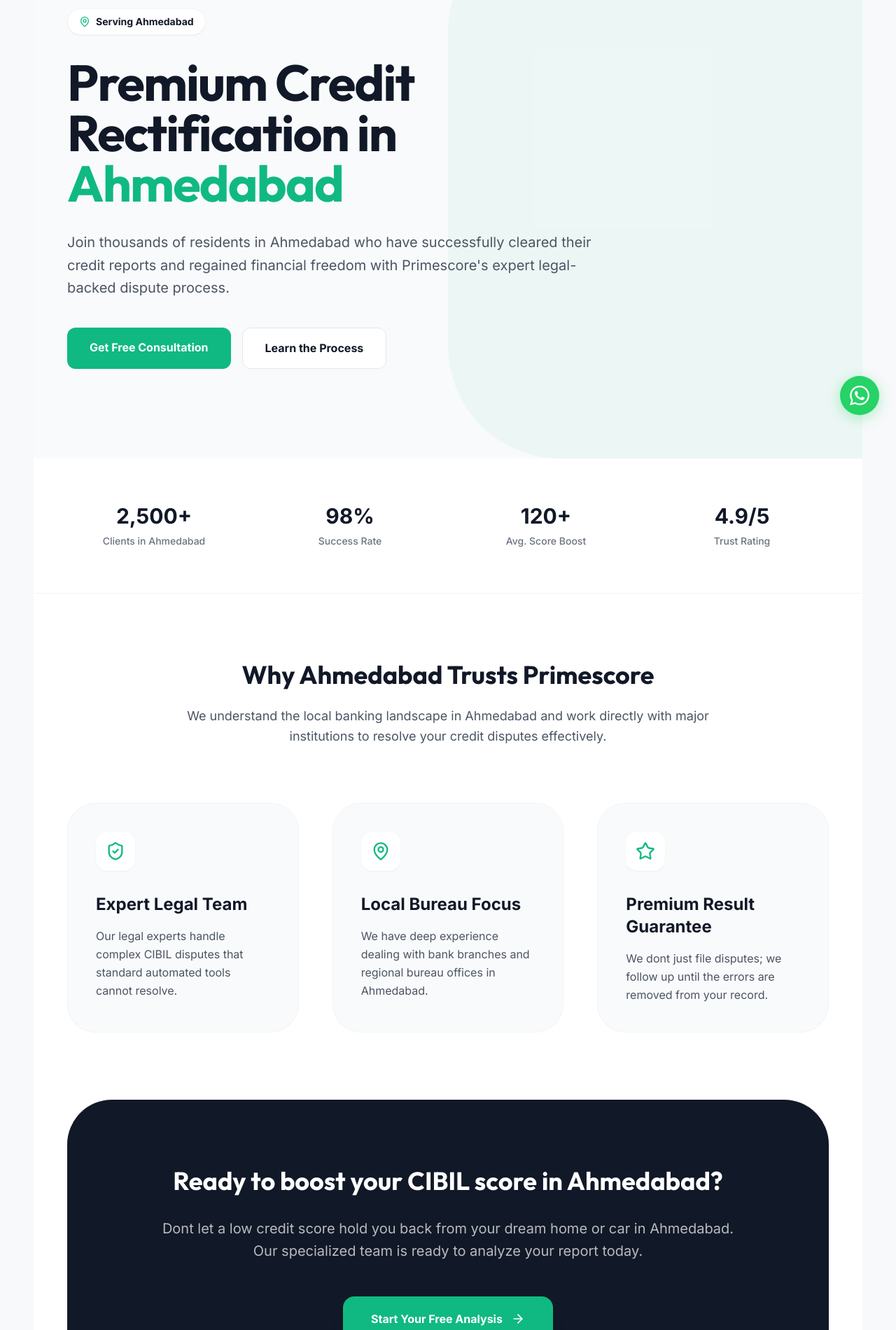
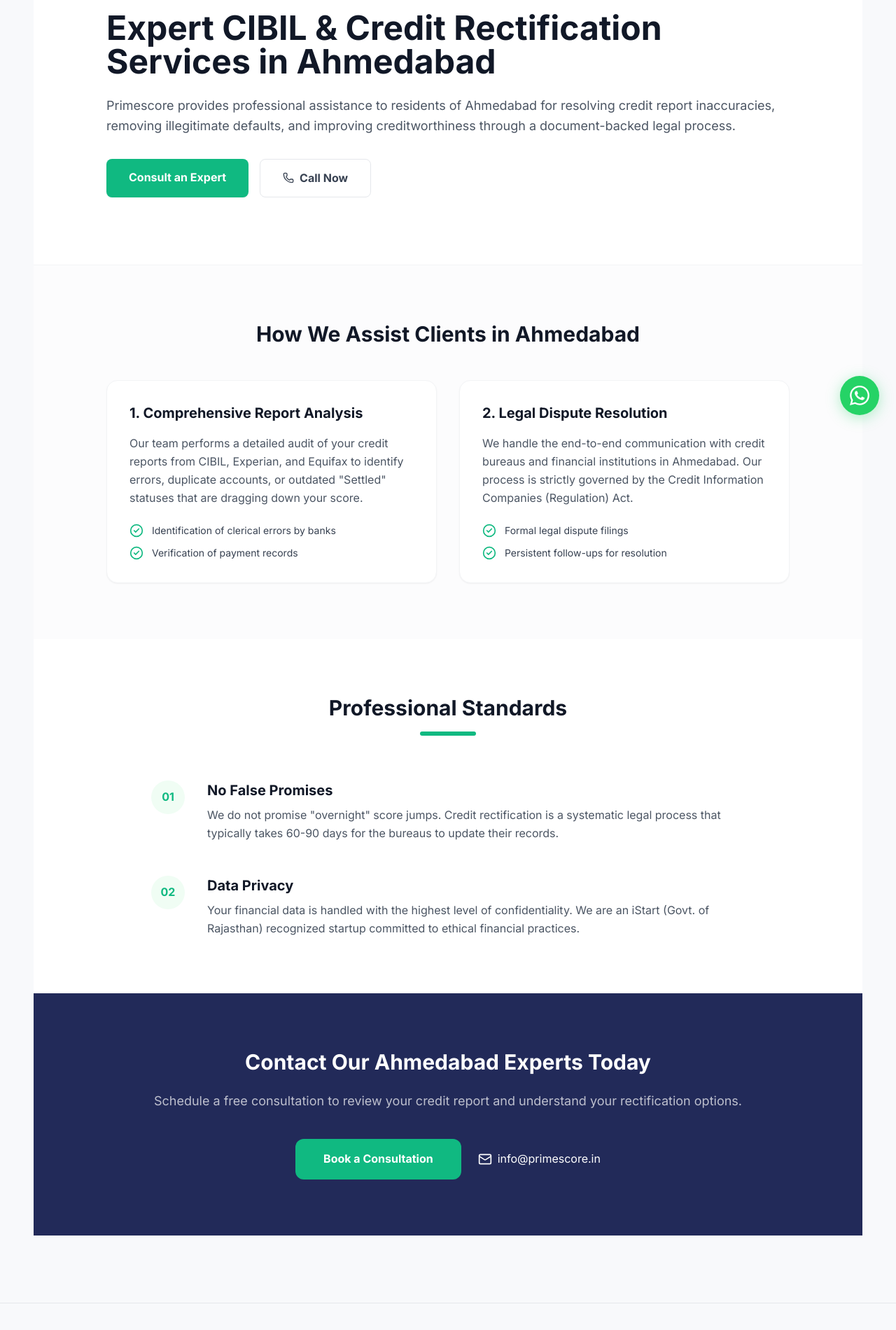
Before and after one commit to ReachOutToHardik/primescoredasboard, a React (Vite) app: page /services/credit-rectification/ahmedabad in a window 1280 px wide. Shown: the part 183-2083 px from the top of the page at 70% size. Built offline with nearby package versions, Linux system fonts and the light colour scheme.

Commit message:
style: simplify city pages to official corporate look

```diff
--- a/src/pages/CityService.tsx
+++ b/src/pages/CityService.tsx
@@ -1,137 +1,134 @@
 
 import { useParams, Link } from 'react-router-dom';
-import { MapPin, ShieldCheck, Star, ArrowRight, CheckCircle2 } from 'lucide-react';
+import { MapPin, CheckCircle2, ArrowRight, Phone, Mail } from 'lucide-react';
 
 export default function CityService() {
   const { city } = useParams();
   const cityName = city ? city.charAt(0).toUpperCase() + city.slice(1).replace(/-/g, ' ') : '';
 
   return (
-    <div className="bg-white">
-      {/* Hero Section */}
-      <section className="relative py-20 lg:py-32 overflow-hidden bg-gray-50">
-        <div className="absolute top-0 right-0 w-1/2 h-full bg-[#10b981]/5 rounded-l-[10rem] -z-0" />
-        <div className="mx-auto max-w-[1440px] px-4 sm:px-6 lg:px-12 relative z-10">
-          <div className="max-w-3xl">
-            <div className="inline-flex items-center gap-2 px-4 py-2 rounded-full bg-white border border-gray-100 shadow-sm mb-8">
-              <MapPin className="h-4 w-4 text-[#10b981]" />
-              <span className="text-sm font-bold text-gray-900">Serving {cityName}</span>
+    <div className="bg-white min-h-screen">
+      {/* Official Header Section */}
+      <section className="py-16 lg:py-24 border-b border-gray-100">
+        <div className="mx-auto max-w-5xl px-4 sm:px-6">
+          <div className="flex flex-col md:flex-row items-center gap-12">
+            <div className="flex-1">
+              <div className="flex items-center gap-2 text-[#10b981] font-bold text-sm uppercase tracking-wider mb-4">
+                <MapPin className="h-4 w-4" />
+                <span>Authorized Service in {cityName}</span>
               </div>
-            <h1 className="font-display text-5xl lg:text-7xl font-bold text-gray-900 leading-[1.1] tracking-tight mb-8">
-              Premium Credit Rectification in <span className="text-[#10b981]">{cityName}</span>
+              <h1 className="text-4xl lg:text-5xl font-bold text-gray-900 leading-tight mb-6">
+                Expert CIBIL & Credit Rectification Services in {cityName}
               </h1>
-            <p className="text-xl text-gray-600 mb-10 leading-relaxed">
-              Join thousands of residents in {cityName} who have successfully cleared their credit reports and regained financial freedom with Primescore's expert legal-backed dispute process.
+              <p className="text-lg text-gray-600 mb-8 leading-relaxed">
+                Primescore provides professional assistance to residents of {cityName} for resolving credit report inaccuracies, removing illegitimate defaults, and improving creditworthiness through a document-backed legal process.
               </p>
-            <div className="flex flex-col sm:flex-row gap-4">
-              <Link to="/contact" className="px-8 py-4 bg-[#10b981] text-white rounded-xl font-bold hover:shadow-lg transition-all text-center">
-                Get Free Consultation
+              <div className="flex flex-wrap gap-4">
+                <Link to="/contact" className="bg-[#10b981] text-white px-8 py-3.5 rounded-lg font-bold hover:bg-[#0da673] transition-colors shadow-sm">
+                  Consult an Expert
                 </Link>
-              <Link to="/how-it-works" className="px-8 py-4 bg-white text-gray-900 border border-gray-200 rounded-xl font-bold hover:bg-gray-100 transition-all text-center">
-                Learn the Process
-              </Link>
+                <a href="tel:+916350671636" className="flex items-center gap-2 border border-gray-200 text-gray-700 px-8 py-3.5 rounded-lg font-bold hover:bg-gray-50 transition-colors">
+                  <Phone className="h-4 w-4" /> Call Now
+                </a>
+              </div>
             </div>
           </div>
         </div>
       </section>
 
-      {/* Trust Stats */}
-      <section className="py-16 border-b border-gray-100">
-        <div className="mx-auto max-w-[1440px] px-4 sm:px-6 lg:px-12">
-          <div className="grid grid-cols-2 lg:grid-cols-4 gap-8">
-            {[
-              { label: 'Clients in ' + cityName, value: '2,500+' },
-              { label: 'Success Rate', value: '98%' },
-              { label: 'Avg. Score Boost', value: '120+' },
-              { label: 'Trust Rating', value: '4.9/5' }
-            ].map((stat) => (
-              <div key={stat.label} className="text-center">
-                <p className="text-3xl font-bold text-gray-900 mb-2">{stat.value}</p>
-                <p className="text-sm text-gray-500 font-medium">{stat.label}</p>
+      {/* Official Information Blocks */}
+      <section className="py-20 bg-gray-50/50">
+        <div className="mx-auto max-w-5xl px-4 sm:px-6">
+          <h2 className="text-3xl font-bold text-gray-900 mb-12 text-center">How We Assist Clients in {cityName}</h2>
+
+          <div className="grid md:grid-cols-2 gap-8">
+            <div className="bg-white p-8 rounded-2xl border border-gray-100 shadow-sm">
+              <h3 className="text-xl font-bold text-gray-900 mb-4">1. Comprehensive Report Analysis</h3>
+              <p className="text-gray-600 leading-relaxed mb-6">
+                Our team performs a detailed audit of your credit reports from CIBIL, Experian, and Equifax to identify errors, duplicate accounts, or outdated "Settled" statuses that are dragging down your score.
+              </p>
+              <ul className="space-y-3">
+                <li className="flex items-start gap-3 text-sm text-gray-700">
+                  <CheckCircle2 className="h-5 w-5 text-[#10b981] shrink-0" />
+                  <span>Identification of clerical errors by banks</span>
+                </li>
+                <li className="flex items-start gap-3 text-sm text-gray-700">
+                  <CheckCircle2 className="h-5 w-5 text-[#10b981] shrink-0" />
+                  <span>Verification of payment records</span>
+                </li>
+              </ul>
             </div>
-            ))}
+
+            <div className="bg-white p-8 rounded-2xl border border-gray-100 shadow-sm">
+              <h3 className="text-xl font-bold text-gray-900 mb-4">2. Legal Dispute Resolution</h3>
+              <p className="text-gray-600 leading-relaxed mb-6">
+                We handle the end-to-end communication with credit bureaus and financial institutions in {cityName}. Our process is strictly governed by the Credit Information Companies (Regulation) Act.
+              </p>
+              <ul className="space-y-3">
+                <li className="flex items-start gap-3 text-sm text-gray-700">
+                  <CheckCircle2 className="h-5 w-5 text-[#10b981] shrink-0" />
+                  <span>Formal legal dispute filings</span>
+                </li>
+                <li className="flex items-start gap-3 text-sm text-gray-700">
+                  <CheckCircle2 className="h-5 w-5 text-[#10b981] shrink-0" />
+                  <span>Persistent follow-ups for resolution</span>
+                </li>
+              </ul>
+            </div>
           </div>
         </div>
       </section>
 
-      {/* Why Primescore in City */}
-      <section className="py-24">
-        <div className="mx-auto max-w-[1440px] px-4 sm:px-6 lg:px-12">
-          <div className="text-center max-w-3xl mx-auto mb-20">
-            <h2 className="font-display text-4xl font-bold text-gray-900 mb-6">Why {cityName} Trusts Primescore</h2>
-            <p className="text-lg text-gray-600 leading-relaxed">
-              We understand the local banking landscape in {cityName} and work directly with major institutions to resolve your credit disputes effectively.
+      {/* Trust & Transparency Section */}
+      <section className="py-20">
+        <div className="mx-auto max-w-4xl px-4 sm:px-6">
+          <div className="text-center mb-16">
+            <h2 className="text-3xl font-bold text-gray-900 mb-4">Professional Standards</h2>
+            <div className="w-20 h-1.5 bg-[#10b981] mx-auto rounded-full" />
+          </div>
+
+          <div className="space-y-12">
+            <div className="flex flex-col md:flex-row gap-8 items-start">
+              <div className="w-12 h-12 bg-green-50 rounded-full flex items-center justify-center shrink-0">
+                <span className="text-[#10b981] font-bold">01</span>
+              </div>
+              <div>
+                <h4 className="text-xl font-bold text-gray-900 mb-2">No False Promises</h4>
+                <p className="text-gray-600 leading-relaxed">
+                  We do not promise "overnight" score jumps. Credit rectification is a systematic legal process that typically takes 60-90 days for the bureaus to update their records.
                 </p>
               </div>
+            </div>
 
-          <div className="grid md:grid-cols-3 gap-12">
-            {[
-              {
-                title: 'Expert Legal Team',
-                desc: 'Our legal experts handle complex CIBIL disputes that standard automated tools cannot resolve.',
-                icon: ShieldCheck
-              },
-              {
-                title: 'Local Bureau Focus',
-                desc: 'We have deep experience dealing with bank branches and regional bureau offices in ' + cityName + '.',
-                icon: MapPin
-              },
-              {
-                title: 'Premium Result Guarantee',
-                desc: 'We dont just file disputes; we follow up until the errors are removed from your record.',
-                icon: Star
-              }
-            ].map((item) => (
-              <div key={item.title} className="p-10 rounded-[2.5rem] bg-gray-50 border border-gray-100">
-                <div className="w-14 h-14 rounded-2xl bg-white shadow-sm flex items-center justify-center mb-8">
-                  <item.icon className="h-7 w-7 text-[#10b981]" />
+            <div className="flex flex-col md:flex-row gap-8 items-start">
+              <div className="w-12 h-12 bg-green-50 rounded-full flex items-center justify-center shrink-0">
+                <span className="text-[#10b981] font-bold">02</span>
               </div>
-                <h3 className="text-2xl font-bold text-gray-900 mb-4">{item.title}</h3>
-                <p className="text-gray-600 leading-relaxed">{item.desc}</p>
+              <div>
+                <h4 className="text-xl font-bold text-gray-900 mb-2">Data Privacy</h4>
+                <p className="text-gray-600 leading-relaxed">
+                  Your financial data is handled with the highest level of confidentiality. We are an iStart (Govt. of Rajasthan) recognized startup committed to ethical financial practices.
+                </p>
               </div>
-            ))}
+            </div>
           </div>
         </div>
       </section>
 
-      {/* Localized SEO Content */}
-      <section className="py-24 bg-gray-900 text-white rounded-[4rem] mx-4 lg:mx-12 mb-24 overflow-hidden relative">
-        <div className="absolute top-0 left-0 w-full h-full opacity-10 pointer-events-none bg-dots" />
-        <div className="mx-auto max-w-4xl px-4 sm:px-6 text-center relative z-10">
-          <h2 className="font-display text-4xl font-bold mb-8">Ready to boost your CIBIL score in {cityName}?</h2>
-          <p className="text-xl text-white/70 mb-12 leading-relaxed">
-            Dont let a low credit score hold you back from your dream home or car in {cityName}. Our specialized team is ready to analyze your report today.
+      {/* Simple Local Contact CTA */}
+      <section className="py-20 bg-brandNavy text-white">
+        <div className="mx-auto max-w-4xl px-4 sm:px-6 text-center">
+          <h2 className="text-3xl font-bold mb-6">Contact Our {cityName} Experts Today</h2>
+          <p className="text-white/70 mb-10 text-lg">
+            Schedule a free consultation to review your credit report and understand your rectification options.
           </p>
-          <Link
-            to="/contact"
-            className="inline-flex items-center gap-3 px-10 py-5 bg-[#10b981] text-white rounded-2xl font-bold hover:scale-105 transition-all shadow-xl"
-          >
-            Start Your Free Analysis <ArrowRight className="h-5 w-5" />
+          <div className="flex flex-col sm:flex-row items-center justify-center gap-6">
+            <Link to="/contact" className="w-full sm:w-auto bg-[#10b981] text-white px-10 py-4 rounded-xl font-bold hover:bg-[#0da673] transition-all">
+              Book a Consultation
             </Link>
-        </div>
-      </section>
-
-      {/* FAQ / SEO Text */}
-      <section className="py-24 border-t border-gray-100">
-        <div className="mx-auto max-w-4xl px-4 sm:px-6">
-          <h2 className="font-display text-3xl font-bold text-gray-900 mb-12">Credit Rectification in {cityName}: Frequently Asked Questions</h2>
-          <div className="space-y-12">
-            <div>
-              <h3 className="text-xl font-bold text-gray-900 mb-4 flex items-center gap-3">
-                <CheckCircle2 className="h-6 w-6 text-[#10b981]" /> How long does credit repair take in {cityName}?
-              </h3>
-              <p className="text-gray-600 leading-relaxed">
-                While every case is unique, most clients in {cityName} see significant improvements in their credit scores within 60 to 90 days. Our legal-first approach ensures that bureaus and lenders respond within the mandatory timelines.
-              </p>
-            </div>
-            <div>
-              <h3 className="text-xl font-bold text-gray-900 mb-4 flex items-center gap-3">
-                <CheckCircle2 className="h-6 w-6 text-[#10b981]" /> Is credit rectification legal in India?
-              </h3>
-              <p className="text-gray-600 leading-relaxed">
-                Absolutely. Every citizen has a legal right to an accurate credit report. We work within the framework of the Credit Information Companies (Regulation) Act, 2005 to ensure your rights are protected.
-              </p>
-            </div>
+            <a href="mailto:info@primescore.in" className="flex items-center gap-2 text-white hover:text-[#10b981] transition-colors">
+              <Mail className="h-5 w-5" /> info@primescore.in
+            </a>
           </div>
         </div>
       </section>
```
Lines whose indentation alone changed are shown as unchanged.
